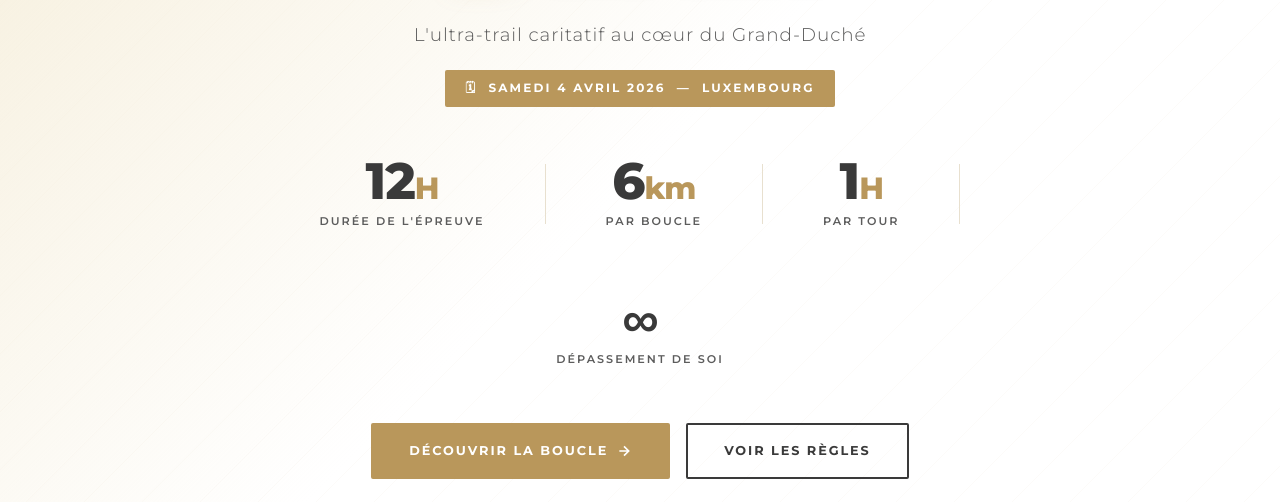
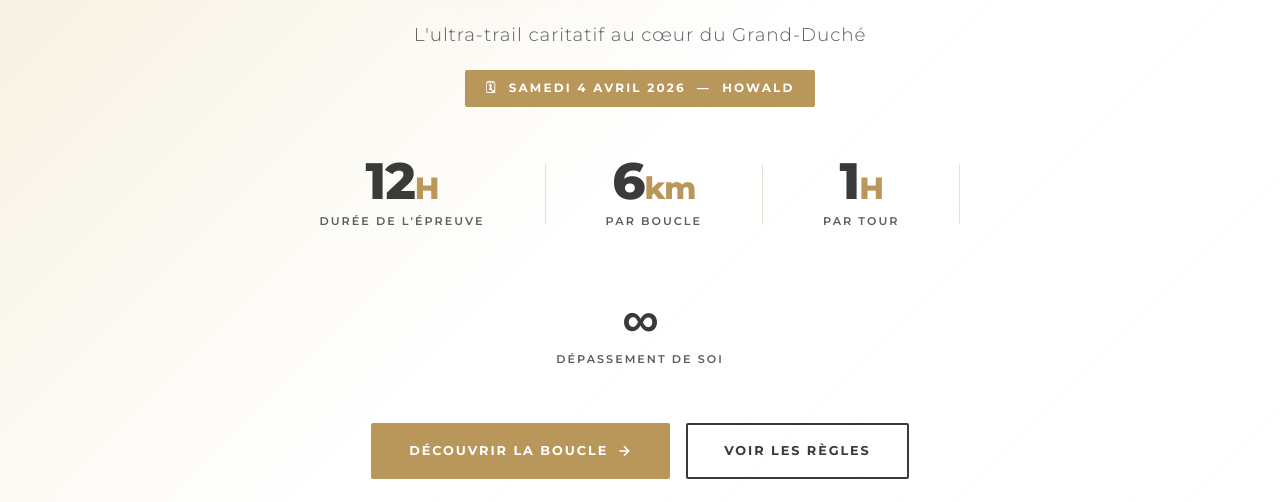
Before and after one commit to cococris/backyard, a plain HTML site: page index.html in a window 1280 px wide. Shown: the part 298-800 px from the top of the page. Drawn offline with nearby package versions, Linux system fonts and the light colour scheme.

Commit message:
chore: mise a jour du lieu par Howald dans le badge date

```diff
--- a/index.html
+++ b/index.html
@@ -1409,7 +1409,7 @@
       <img src="logo.png" alt="Backyard de Luxembourg" class="hero-logo" />
 
       <p class="hero-subtitle">L'ultra-trail caritatif au cœur du Grand-Duché</p>
-      <div class="hero-date-badge">🗓&nbsp; Samedi 4 avril 2026 &nbsp;—&nbsp; Luxembourg</div>
+      <div class="hero-date-badge">🗓&nbsp; Samedi 4 avril 2026 &nbsp;—&nbsp; Howald</div>
 
       <div class="hero-stats">
         <div class="hero-stat">
```
